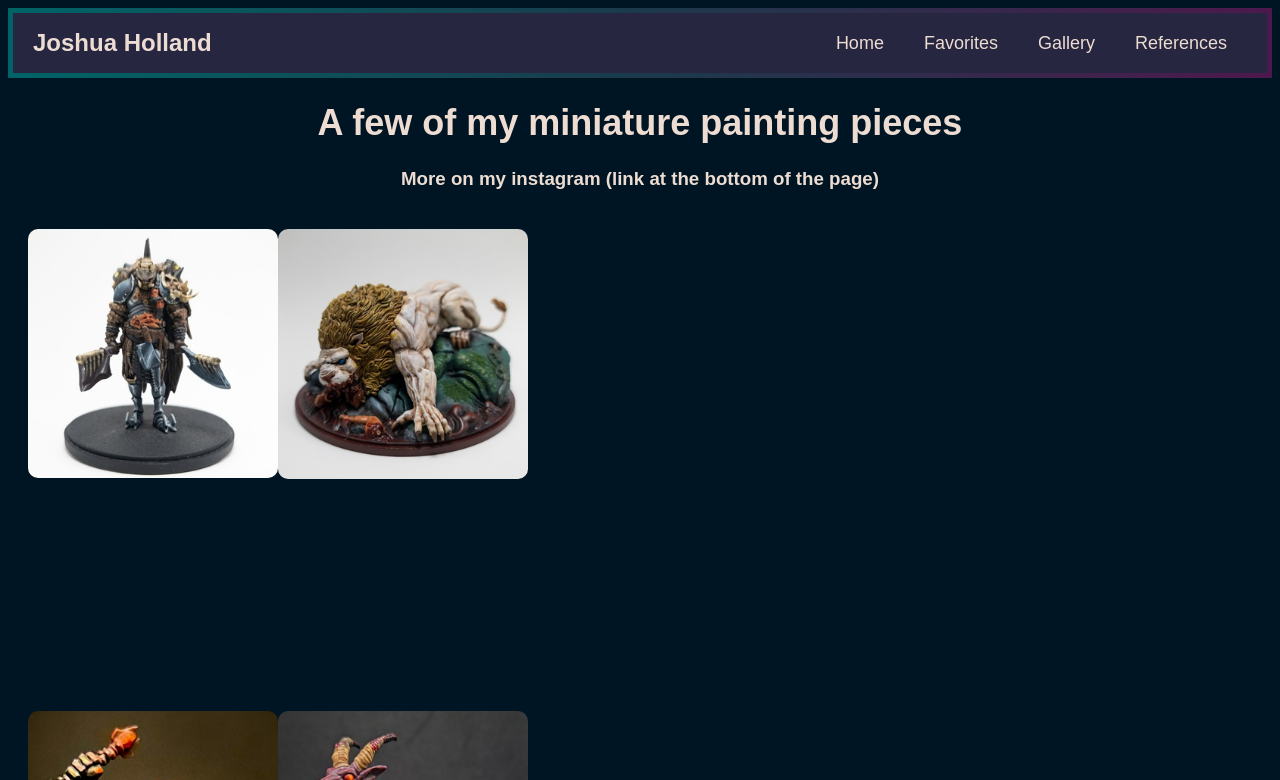
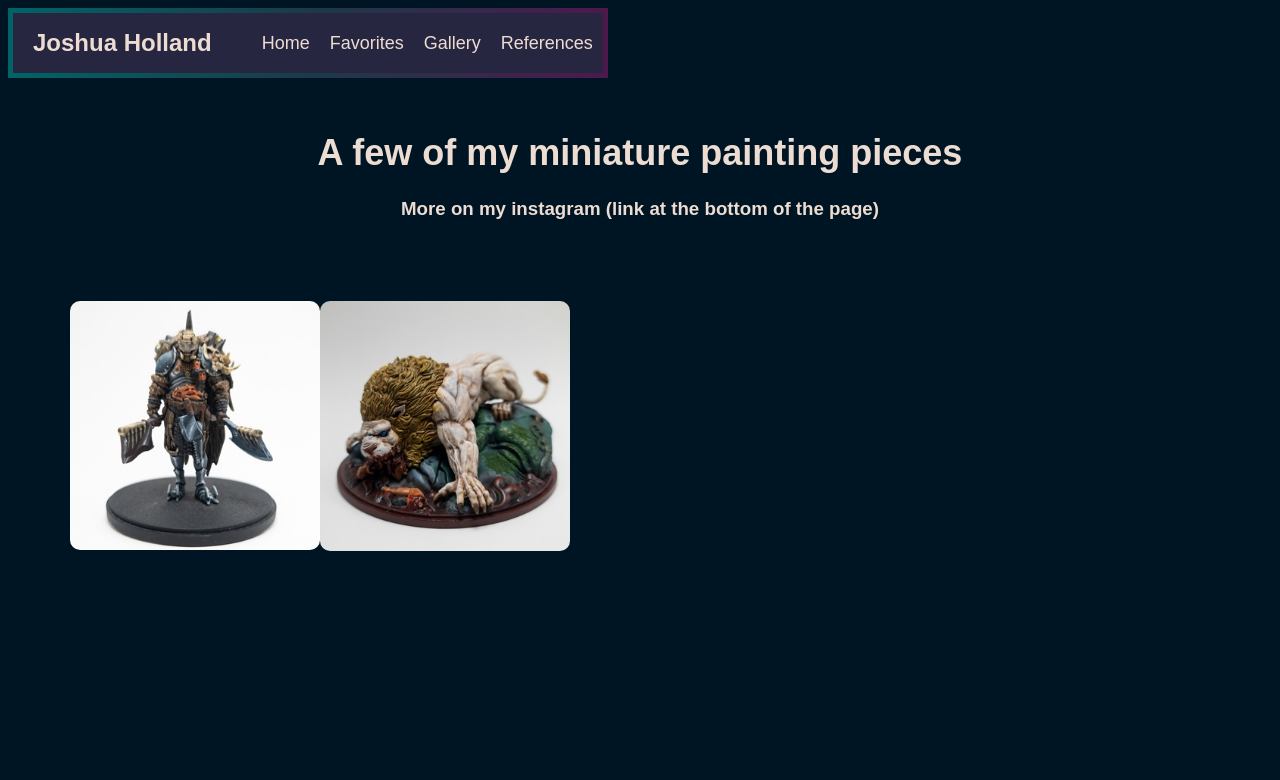
Before and after one commit to jholl4/about-me, a plain HTML site: page gallery.html in a window 1280 px wide. Shown: the top 780 px of the page. Drawn offline with nearby package versions, Linux system fonts and the light colour scheme.

Commit message:
made the nav bar fixed

```diff
--- a/gallerystyle.css
+++ b/gallerystyle.css
@@ -5,6 +5,7 @@
     grid-template-columns: 1fr 1fr;
     grid-template-rows: 1fr 1fr;
     max-width: 500px;
+    padding: 2em;
 }
 
 .imgcontainer {
@@ -15,6 +16,7 @@
     transition: .5s ease;
     backface-visibility: hidden;
     margin: 10px;
+    padding: 10px;
 }
 
 .caption {
@@ -23,7 +25,7 @@
     left: 0;
     width: 100%;
     background-color: rgba(0, 0, 0, 0.5);
-    color: white;
+    color: eddcd2;
     padding: 10px;
     opacity: 0;
     transition: opacity 0.5s;
--- a/style.css
+++ b/style.css
@@ -19,6 +19,8 @@ nav {
     border-image-slice: 1;
     border-width: 5px;
     border-style: solid;
+    position: fixed;
+    z-index: 10;
 }
 
 .navbar-logo {
@@ -31,13 +33,13 @@ nav {
 
 .navbar-menu {
     display: flex;
+    flex-wrap: wrap;
     list-style: none;
-    margin-right: 20px;
     border-radius: 50%;
 }
 
 .navbar-menu li {
-    margin: 10px;
+    /* margin: 10px; */
 }
 
 .navbar-menu a {
@@ -65,7 +67,6 @@ h1 {
 }
 
 p {
-    /* text-align: justify; */
     font-size: 18px;
     margin: 20px;
 }
@@ -85,7 +86,6 @@ a:hover {
 }
 
 .profile {
-    /* display: flex; */
     align-items: center;
 }
 
@@ -125,7 +125,6 @@ a:hover {
 }
 
 .contact {
-    /* background-color: rgb(4, 4, 20); */
     display: grid;
     justify-content: center;
     text-align: center;
@@ -151,3 +150,7 @@ a:hover {
     width: 40px;
     height: 40px;
 }
+
+header {
+    padding-bottom: 100px;
+}
```
